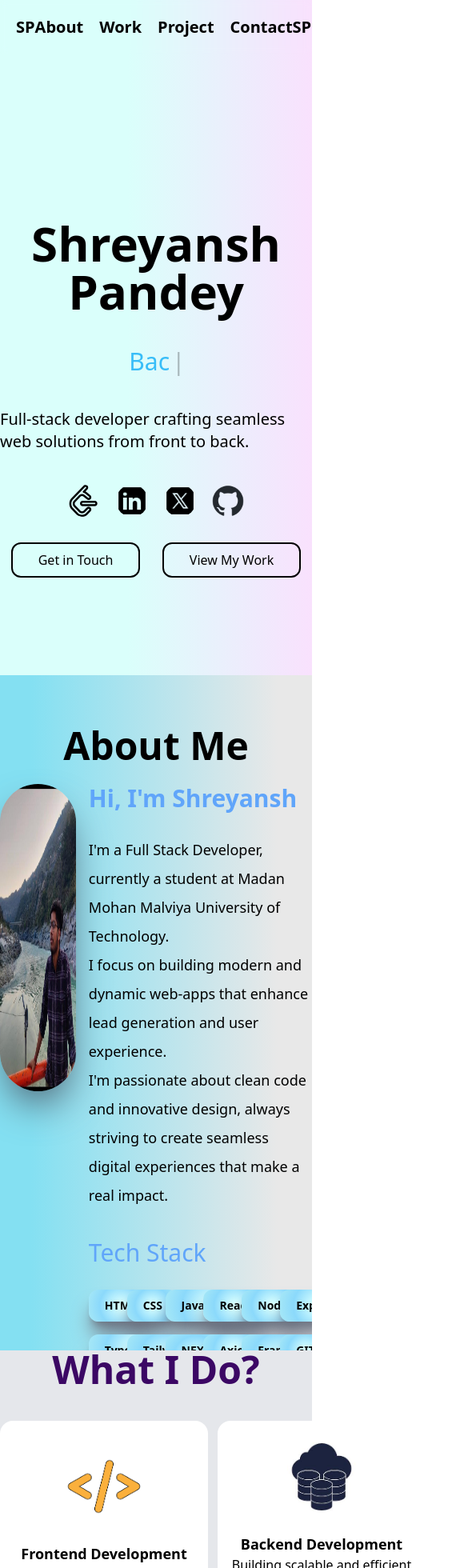
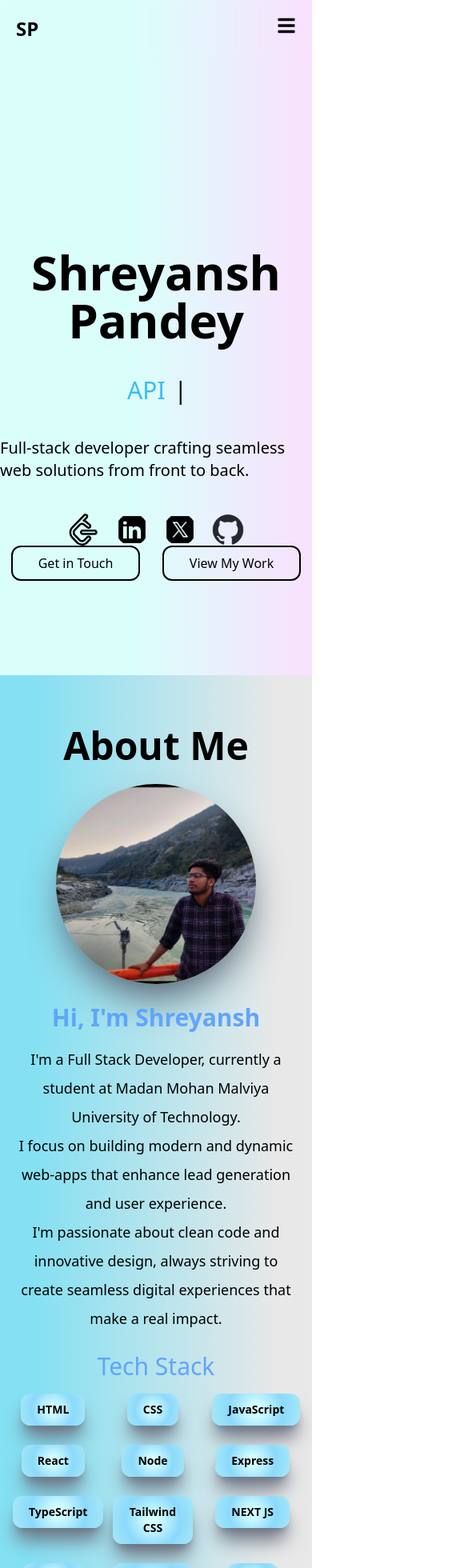
Before and after one commit to shreycmd/shreyansh-portfolio, a React (Vite) app: page / in a window 390 px wide. Shown: the top 1960 px of the page at 80% size, 585 px wide, since content can reach past the window. Built offline with nearby package versions, Linux system fonts and the light colour scheme.

Commit message:
resolved responsiveness

```diff
--- a/package.json
+++ b/package.json
@@ -19,6 +19,7 @@
     "react": "^18.3.1",
     "react-anchor-link-smooth-scroll": "^1.0.12",
     "react-dom": "^18.3.1",
+    "react-icons": "^5.3.0",
     "react-intersection-observer": "^9.13.0",
     "react-simple-typewriter": "^5.0.1"
   },
--- a/src/component/About.jsx
+++ b/src/component/About.jsx
@@ -13,7 +13,7 @@ function About() {
     { icon: ablink, url: "https://www.linkedin.com/in/shreyansh-pandey-995805249/" },
     { icon: abtw, url: "https://x.com/shrey_4O4?t=YPXYy4oYGwnllhap6l6HyA&s=09" }
   ];
-  let tstack = ["HTML", "CSS", "JavaScript", "React", "Node", "Express", "TypeScript", "Tailwind CSS", "NEXT JS", "Axios", "Framer Motion", "GIT", "ZOD", "MONGODB", "POSTGRES", "Prisma"];
+  const tstack = ["HTML", "CSS", "JavaScript", "React", "Node", "Express", "TypeScript", "Tailwind CSS", "NEXT JS", "Axios", "Framer Motion", "GIT", "ZOD", "MONGODB", "POSTGRES", "Prisma"];
   const { ref, inView } = useInView({
     triggerOnce: true, // Only trigger once when it comes into view
     threshold: 0.20,   // Trigger when 20% of the component is visible
@@ -40,33 +40,33 @@ function About() {
 
   return (
     <motion.div
-    id='about'
+      id='about'
       ref={ref}
-      className='bg-custom-radial-gradient2 h-screen w-screen max-w-full overflow-x-hidden relative'
+      className='bg-custom-radial-gradient2 min-h-screen w-full max-w-full overflow-x-hidden'
       initial="hidden"
       animate={inView ? "visible" : "hidden"}
       variants={containerVariants}
     >
-      <h1 className='text-center text-5xl font-bold mt-16'>About Me</h1>
-      <div className='flex mt-6 justify-center'>
-        <motion.div variants={imageVariants}>
+      <h1 className='text-center text-5xl font-bold mt-16 px-4'>About Me</h1>
+      <div className='flex flex-col md:flex-row items-center justify-center mt-6 px-4'>
+        <motion.div variants={imageVariants} className='md:mr-8 mb-6 md:mb-0'>
           <img
             src={profile}
             alt="Profile picture of Shreyansh"
-            className='rounded-full h-[384px] w-[384px] shadow-2xl shadow-gray-600'
+            className='rounded-full h-[250px] w-[250px] md:h-[384px] md:w-[384px] shadow-2xl shadow-gray-600'
             loading="lazy"
           />
         </motion.div>
-        <motion.div className='ml-4' variants={itemVariants}>
-          <div className='text-3xl text-blue-400 font-bold mb-7'>Hi, I'm Shreyansh</div>
-          <p className='text-lg font-thin leading-loose'>
+        <motion.div variants={itemVariants} className='text-center md:text-left'>
+          <div className='text-3xl text-blue-400 font-bold mb-4'>Hi, I'm Shreyansh</div>
+          <p className='text-lg font-thin leading-loose mb-6'>
             I'm a Full Stack Developer, currently a student at Madan Mohan Malviya University of Technology.<br />
             I focus on building modern and dynamic web-apps that enhance lead generation and user experience.<br />
             I'm passionate about clean code and innovative design, always striving to create seamless digital experiences that make a real impact.
           </p>
-          <div className='mt-9'>
-            <div className='text-3xl text-blue-400 mb-7'>Tech Stack</div>
-            <motion.div className='grid grid-cols-6 gap-2' variants={containerVariants}>
+          <div>
+            <div className='text-3xl text-blue-400 mb-4'>Tech Stack</div>
+            <motion.div className='grid grid-cols-3 lg:grid-cols-4 gap-4' variants={containerVariants}>
               {tstack.map((val, index) => (
                 <motion.div key={index} variants={itemVariants}>
                   <Button val={val} />
@@ -76,7 +76,7 @@ function About() {
           </div>
         </motion.div>
       </div>
-      <div className='flex justify-center gap-8 mt-20'>
+      <div className='flex justify-center gap-6 mt-20 px-4'>
         {links.map((link, index) => (
           <a
             key={index}
@@ -89,7 +89,7 @@ function About() {
               alt="Social Icon"
               variants={iconVariants}
               whileHover="whileHover"
-              className="rounded-full h-10 w-10"
+              className="rounded-full h-8 w-8 md:h-10 md:w-10"
             />
           </a>
         ))}
--- a/src/component/Featurecard.jsx
+++ b/src/component/Featurecard.jsx
@@ -13,7 +13,7 @@ function Featurecard({ image, head, para, col }) {
 
   return (
     <motion.div
-      className={`bg-white h-[260px] w-[260px] flex flex-col justify-center items-center gap-5 flex-wrap rounded-2xl hover:shadow-2xl hover:shadow-gray-700`}
+      className={`mt-5 bg-white h-[250px] md:h-[300px] w-full md:w-[300px] flex break-words flex-col justify-center items-center gap-5 flex-wrap rounded-2xl hover:shadow-2xl hover:shadow-gray-700`}
       variants={cardVariants}
       initial="hidden"
       animate="visible"
--- a/src/component/Intro.jsx
+++ b/src/component/Intro.jsx
@@ -54,7 +54,7 @@ function Intro() {
       </div>
 
         {/* Animated buttons with bounce effect */}
-        <div className="w-full flex justify-around mt-8 pb-10">
+        <div className="w-full flex justify-around ">
           {['Get in Touch', 'View My Work'].map((text, index) => (
             <motion.button
               key={index}
--- a/src/component/Nav.jsx
+++ b/src/component/Nav.jsx
@@ -1,9 +1,11 @@
 import React, { useEffect, useState } from 'react';
-import { motion } from 'framer-motion';
+import { motion, AnimatePresence } from 'framer-motion';
 import AnchorLink from 'react-anchor-link-smooth-scroll';
+import { FaBars, FaTimes } from 'react-icons/fa';
 
 function Nav() {
     const [nav, setNav] = useState(false);
+    const [menuOpen, setMenuOpen] = useState(false);
 
     useEffect(() => {
         const handleScroll = () => {
@@ -11,6 +13,7 @@ function Nav() {
                 setNav(true);
             } else {
                 setNav(false);
+                setMenuOpen(false);
             }
         };
         window.addEventListener('scroll', handleScroll);
@@ -19,25 +22,78 @@ function Nav() {
         };
     }, []);
 
+    const toggleMenu = () => {
+        setMenuOpen(!menuOpen);
+    };
+
     return (
         <motion.div
             initial={{ opacity: 0, y: -50 }}
             animate={{ opacity: 1, y: 0 }}
             transition={{ duration: 0.5 }}
-            className={`fixed top-0 left-0 w-full transition-colors duration-300 z-10 ${nav ? 'bg-white bg-opacity-90 shadow-lg' : 'bg-transparent'} backdrop-blur-sm`}
+            className={`fixed top-0 w-full transition-colors duration-300 z-10 ${nav ? 'bg-white bg-opacity-30 md:shadow-lg' : 'bg-transparent'} backdrop-blur-sm`}
         >
             <div className='flex justify-between p-5 font-bold text-xl'>
-                <h3>SP</h3>
-                <div className='flex gap-5'>
-                    <AnchorLink href='#about'><h3>About</h3></AnchorLink>
-                    <AnchorLink href='#work'><h3>Work</h3></AnchorLink>
-                    <AnchorLink href='#projects'><h3>Project</h3></AnchorLink>
-                    <a href='mailto:shrey03505@gmail.com'><h3>Contact</h3></a>
+                <h3 className='text-2xl'>SP</h3>
+
+                {/* Hamburger Icon for Smaller Screens */}
+                <div className='md:hidden' onClick={toggleMenu}>
+                    {menuOpen ? null : <FaBars size={24} />}
                 </div>
-                <div>
-                 <h3>SP</h3>
+
+                {/* Navigation Links for larger screens */}
+                <div className={`hidden md:flex gap-5 md:items-center`}>
+                    <AnchorLink href='#about'>
+                        <h3>About</h3>
+                    </AnchorLink>
+                    <AnchorLink href='#work'>
+                        <h3>Work</h3>
+                    </AnchorLink>
+                    <AnchorLink href='#projects'>
+                        <h3>Project</h3>
+                    </AnchorLink>
+                    <a href='mailto:shrey03505@gmail.com'>
+                        <h3>Contact</h3>
+                    </a>
+                </div>
+
+                {/* Placeholder for right-aligned content */}
+                <div className='hidden md:block'>
+                    <h3>SP</h3>
                 </div>
             </div>
+
+            {/* Overlay and Mobile Menu with Animation */}
+            <AnimatePresence>
+                {menuOpen && (
+                    <motion.div
+                        initial={{ opacity: 0, y: '-100%' }}
+                        animate={{ opacity: 1, y: 0 }}
+                        exit={{ opacity: 0, y: '-100%' }}
+                        transition={{ duration: 0.5 }}
+                        className="fixed top-0 left-0 w-full h-fit z-20 bg-white bg-opacity-80 backdrop-blur-sm md:hidden flex flex-col justify-center items-center"
+                    >
+                        <div className='absolute top-4 right-5' onClick={toggleMenu}>
+                            <FaTimes size={24} />
+                        </div>
+
+                        <div className='grid grid-cols-1 text-center gap-5 font-bold'>
+                            <AnchorLink href='#about' onClick={() => setMenuOpen(false)}>
+                                <h3>About</h3>
+                            </AnchorLink>
+                            <AnchorLink href='#work' onClick={() => setMenuOpen(false)}>
+                                <h3>Work</h3>
+                            </AnchorLink>
+                            <AnchorLink href='#projects' onClick={() => setMenuOpen(false)}>
+                                <h3>Project</h3>
+                            </AnchorLink>
+                            <a href='mailto:shrey03505@gmail.com' onClick={() => setMenuOpen(false)}>
+                                <h3>Contact</h3>
+                            </a>
+                        </div>
+                    </motion.div>
+                )}
+            </AnimatePresence>
         </motion.div>
     );
 }
--- a/src/component/Projectcard.jsx
+++ b/src/component/Projectcard.jsx
@@ -13,7 +13,7 @@ function Projectcard({ image, para, head }) {
 
   return (
     <motion.div
-      className={`mt-5 bg-white h-[300px] w-[300px] flex break-words flex-col justify-center items-center gap-5 flex-wrap rounded-2xl hover:shadow-2xl hover:shadow-gray-700`}
+      className={`mt-5 bg-white h-[250px] md:h-[300px] w-full md:w-[300px] flex break-words flex-col justify-center items-center gap-5 flex-wrap rounded-2xl hover:shadow-2xl hover:shadow-gray-700`}
       variants={cardVariants}
       initial="hidden"
       animate="visible"
--- a/src/component/Projects.jsx
+++ b/src/component/Projects.jsx
@@ -56,7 +56,7 @@ function Projects() {
       variants={containerVariants}
     >
       <h1 className='text-5xl text-center pt-5'>Projects</h1>
-      <div className='mt-10 flex gap-2 justify-around pb-5'>
+      <div className='mt-10 grid-cols-1 md:flex gap-2 justify-around pb-5'>
         {projects.map((item, index) => (
           <motion.div key={index} variants={itemVariants}>
             <Projectcard
--- a/src/component/Services.jsx
+++ b/src/component/Services.jsx
@@ -62,7 +62,7 @@ function Services() {
       <div className="text-center text-5xl text-purple-950 font-bold ">
         What I Do?
       </div>
-      <div className="mt-10 flex gap-3 justify-evenly">
+      <div className="mt-10 grid-cols-1 md:flex gap-2 justify-around pb-5">
         {info.map((item, index) => (
           <motion.div key={index} variants={itemVariants}>
             <Featurecard
```
Also changed, not shown: 1 other file (tests, documents, lock files or other folders).
